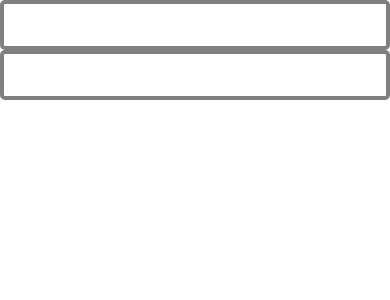
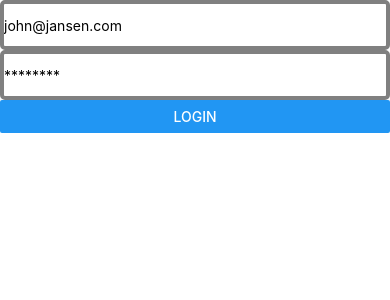
Before and after one commit to mmehmetAliIzci/movieCraft, a React Native app: screen / in a window 390 px wide. Shown: the top 300 px of the page. Built offline with nearby package versions, Linux system fonts and the light colour scheme.

Commit message:
Add non-functinonal login button in Login screen

```diff
--- a/src/screens/Login.tsx
+++ b/src/screens/Login.tsx
@@ -1,6 +1,6 @@
 import React, { useState } from "react";
 import { observer } from "mobx-react-lite";
-import { ScrollView, StyleSheet, TextInput, View } from "react-native";
+import { Button, ScrollView, StyleSheet, TextInput } from "react-native";
 
 export const Login = observer(() => {
   const [credentials, setCredentials] = useState({ email: "", password: "" });
@@ -8,15 +8,24 @@ export const Login = observer(() => {
     <ScrollView style={{ flex: 1 }} keyboardShouldPersistTaps={"handled"}>
       <TextInput
         style={style.input}
+        placeholder={"john@jansen.com"}
         onChangeText={text => {
           setCredentials({ ...credentials, email: text });
         }}
       />
       <TextInput
         style={style.input}
+        secureTextEntry={true}
+        placeholder={"********"}
         onChangeText={text =>
           setCredentials({ ...credentials, password: text })
         }
+      />
+      <Button
+        onPress={() => {
+          console.warn("log in");
+        }}
+        title={"Login"}
       />
     </ScrollView>
   );
```
